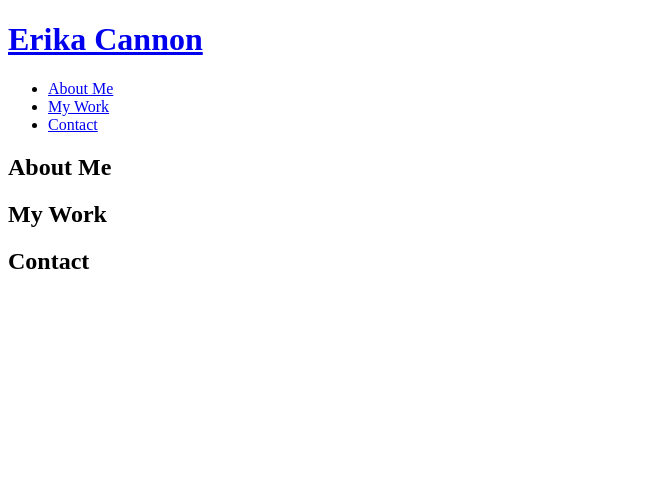
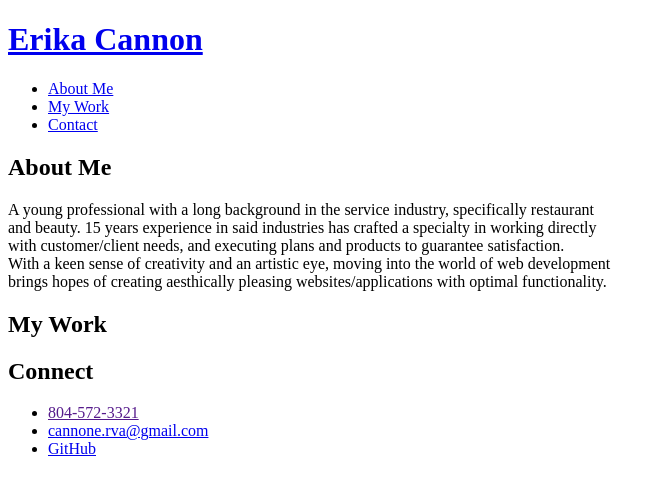
Before and after one commit to cannonel/ec-portfolio, a plain HTML site: page index.html in a window 1280 px wide. Shown: the whole page, without its empty margins (0-665 px from the left). Drawn offline with Linux system fonts and the light colour scheme.

Commit message:
text added to about me, href links in connect

```diff
--- a/index.html
+++ b/index.html
@@ -25,19 +25,41 @@
 
   <!--about me start-->
   <section id="about-me">
+    <div>
     <h2 class="section-title">About Me</h2>
+  </div>
+  <div>
+    <p>
+    A young professional with a long background in the service industry, specifically restaurant <br>
+    and beauty. 15 years experience in said industries has crafted a specialty in working directly<br>
+    with customer/client needs, and executing plans and products to guarantee satisfaction.<br>
+    With a keen sense of creativity and an artistic eye, moving into the world of web development<br>
+    brings hopes of creating aesthically pleasing websites/applications with optimal functionality.
+  </p>
+  </div>
   </section>
   <!--about me end-->
 
   <!--my work start-->
   <section id="my-work">
+    <div>
     <h2 class="section-title">My Work</h2>
+  </div>
   </section>
   <!--my work end-->
 
   <!--contact info start-->
   <section id="my-contact">
-    <h2 class="section-title">Contact</h2>
+    <div>
+    <h2 class="section-title">Connect</h2>
+  </div>
+  <div>
+    <ul>
+      <li><a href>804-572-3321</a></li>
+      <li><a href="mailto:cannone.rva@gmail.com">cannone.rva@gmail.com</a></li>
+      <li><a href="https://github.com/cannonel">GitHub</a></li>
+    </ul>
+  </div>
   </section>
   <!--contact info end-->
   </body>
```
